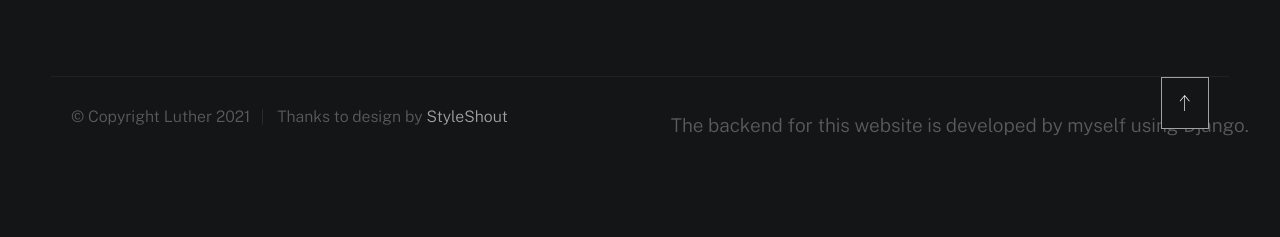
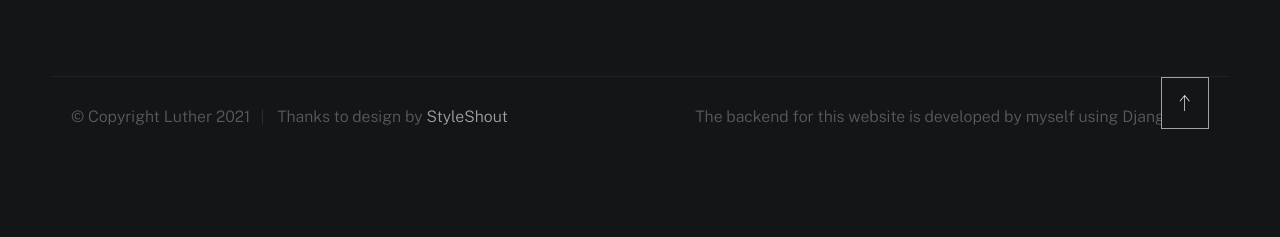
Before and after one commit to sahilnaphade/portfolio, a Django app: page / in a window 1280 px wide. Shown: the part 4685-4922 px from the top of the page. After the commit the page ends 4814 px from the top, so only its background shows below. Run offline with Django 3.2, Linux system fonts and the light colour scheme; data that the repository does not hold is empty; some web fonts are replaced.

Commit message:
again minor

```diff
--- a/homepage/templates/index1.html
+++ b/homepage/templates/index1.html
@@ -520,7 +520,10 @@
                     <span>Thanks to design by <a href="https://www.styleshout.com/">StyleShout</a></span>
                 </div>
                 <div class="row">
-                    <span>The backend for this website is developed by myself using Django.</span>
+                    <div class="column ss-copyright">
+                        <span>The backend for this website is developed by myself using Django.</span>
+                    </div>
+
                 </div>
                 <div class="ss-go-top">
                     <a class="smoothscroll" title="Back to Top" href="#top">
```
